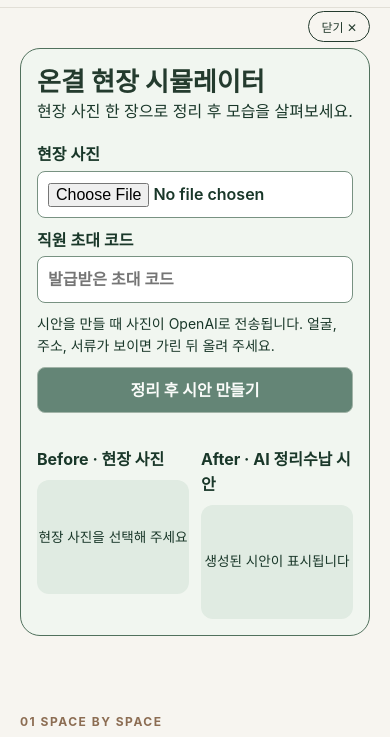
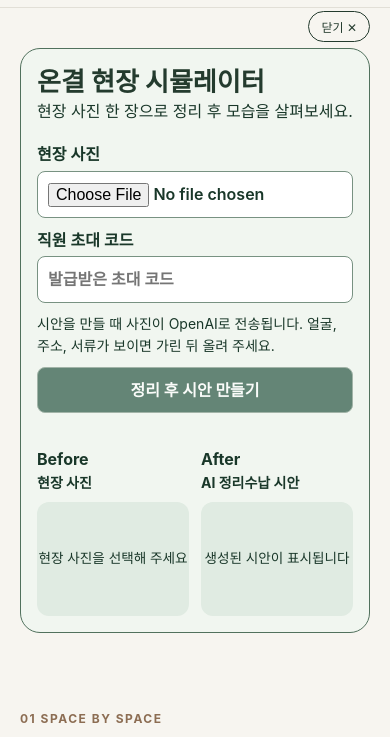
Before and after one commit to niceguytot/onjung, a plain HTML site: page index.html in a window 390 px wide. Both pictures are taken after a click on the button "🔒 Onjung API". Shown: the part 437-1174 px from the top of the page. Drawn offline with Linux system fonts and the light colour scheme.

Commit message:
Add files via upload

```diff
--- a/index.html
+++ b/index.html
@@ -187,6 +187,20 @@ ongyeol-simulator {
 .og-comparison figcaption {
   font-weight: 700;
   margin-bottom: 8px;
+  word-break: keep-all;
+  overflow-wrap: anywhere;
+}
+
+@supports (grid-template-rows: subgrid) {
+  .og-comparison {
+    row-gap: 0;
+  }
+
+  .og-comparison figure {
+    display: grid;
+    grid-row: span 2;
+    grid-template-rows: subgrid;
+  }
 }
 
 .og-frame {
@@ -284,6 +298,15 @@ ongyeol-simulator {
 @media (max-width: 720px) {
   .og-grid {
     grid-template-columns: 1fr;
+  }
+
+  .og-caption-separator {
+    display: none;
+  }
+
+  .og-caption-detail {
+    display: block;
+    font-size: .875em;
   }
 }
   </style>
@@ -515,9 +538,9 @@ class OngyeolSimulator extends HTMLElement {
             <p class="og-status" role="status" aria-live="polite"></p>
           </form>
           <div class="og-comparison">
-            <figure><figcaption>Before · 현장 사진</figcaption><div class="og-frame"><img alt="정리 전 현장 사진" hidden><span>현장 사진을 선택해 주세요</span></div></figure>
+            <figure><figcaption>Before<span class="og-caption-separator"> · </span><span class="og-caption-detail">현장 사진</span></figcaption><div class="og-frame"><img alt="정리 전 현장 사진" hidden><span>현장 사진을 선택해 주세요</span></div></figure>
             <figure>
-              <figcaption>After · AI 정리수납 시안</figcaption>
+              <figcaption>After<span class="og-caption-separator"> · </span><span class="og-caption-detail">AI 정리수납 시안</span></figcaption>
               <div class="og-frame">
                 <img alt="AI가 생성한 정리수납 시안" hidden>
                 <span>생성된 시안이 표시됩니다</span>
```
